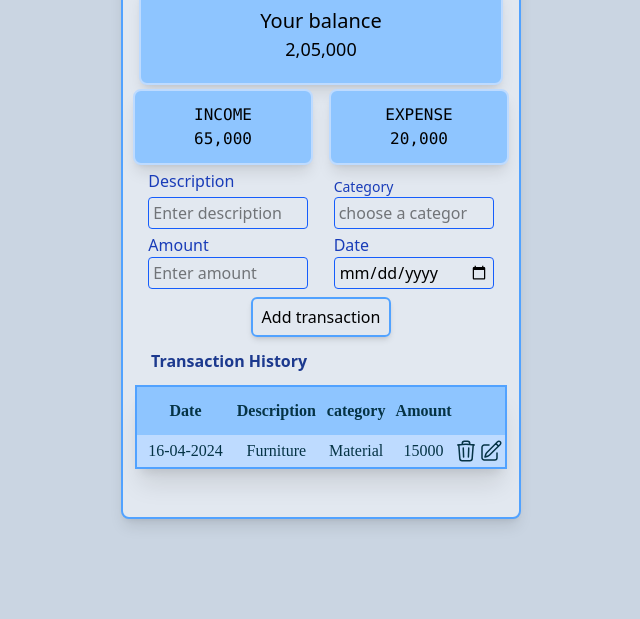
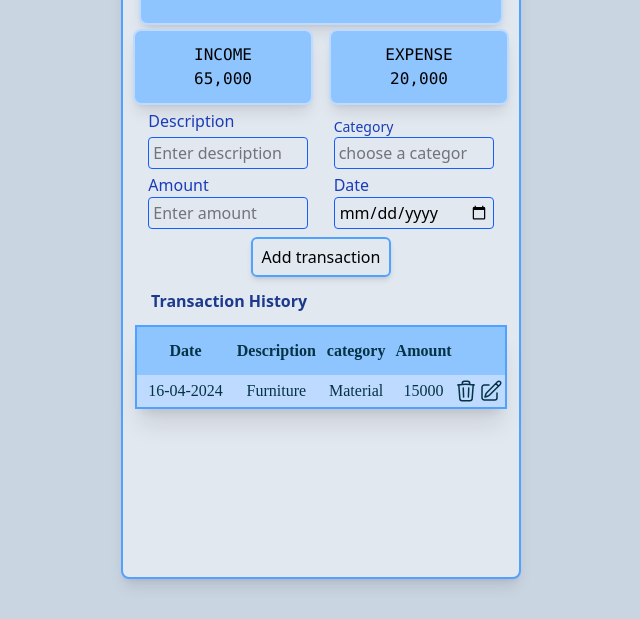
Before and after one commit to aysha-shahana/Expense-Tracker1, a plain HTML site: page index.html in a window 1280 px wide. Shown: the part 181-800 px from the top of the page, without its empty margins (319-959 px from the left). Drawn offline with nearby package versions, Linux system fonts and the light colour scheme.

Commit message:
height incrse

```diff
--- a/index.html
+++ b/index.html
@@ -8,7 +8,7 @@
 </head>
 
 <body class="bg-slate-300 flex justify-center items-center h-screen">
-    <div class="border-2 rounded-lg shadow-lg bg-slate-200 w-100 h-150 border-blue-400">
+    <div class="border-2 rounded-lg shadow-lg bg-slate-200 w-100 h-180 border-blue-400">
         <h1 class="text-5xl text-blue-500 font-medium text-center font-serif underline underline-offset-2">Expense
             Tracker</h1>
         <div
```
